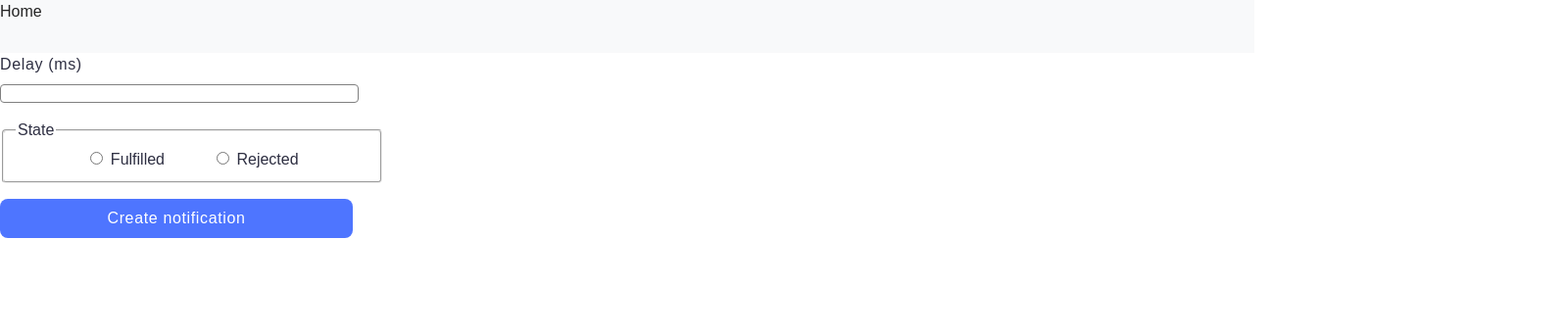
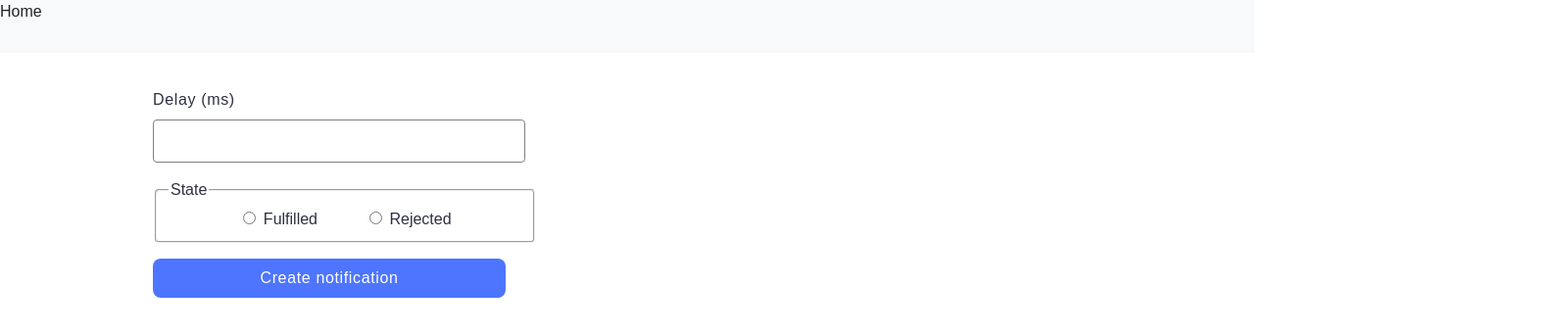
Before and after one commit to DmitriyBurmak/goit-js-hw-10, a website built with Vite: page src/2-snackbar.html in a window 1280 px wide. Shown: the whole page at 98% size, 1596 px wide, since content can reach past the window. Built offline with nearby package versions, Linux system fonts and the light colour scheme.

Commit message:
correct form-input-snackbar

```diff
--- a/src/css/styles.css
+++ b/src/css/styles.css
@@ -139,6 +139,8 @@ button:hover {
   width: 1440px;
   height: 496px;
   background-color: #fff;
+  padding-left: 156px;
+  padding-top: 36px;
 }
 
 .form-label-snackbar {
@@ -156,6 +158,13 @@ button:hover {
   border: 1px solid #808080;
   border-radius: 4px;
   width: 360px;
+  height: 40px;
+  padding-left: 16px;
+  font-weight: 400;
+  font-size: 16px;
+  line-height: 1.5;
+  letter-spacing: 0.04em;
+  color: #2e2f42;
 }
 
 .form-fildset-snackbar {
@@ -204,4 +213,9 @@ button:hover {
   color: #fff !important;
 }
 
+.iziToast-wrapper-topRight {
+  top: 70px !important;
+  right: 520px !important;
+}
+
 /* #endregion */
```
